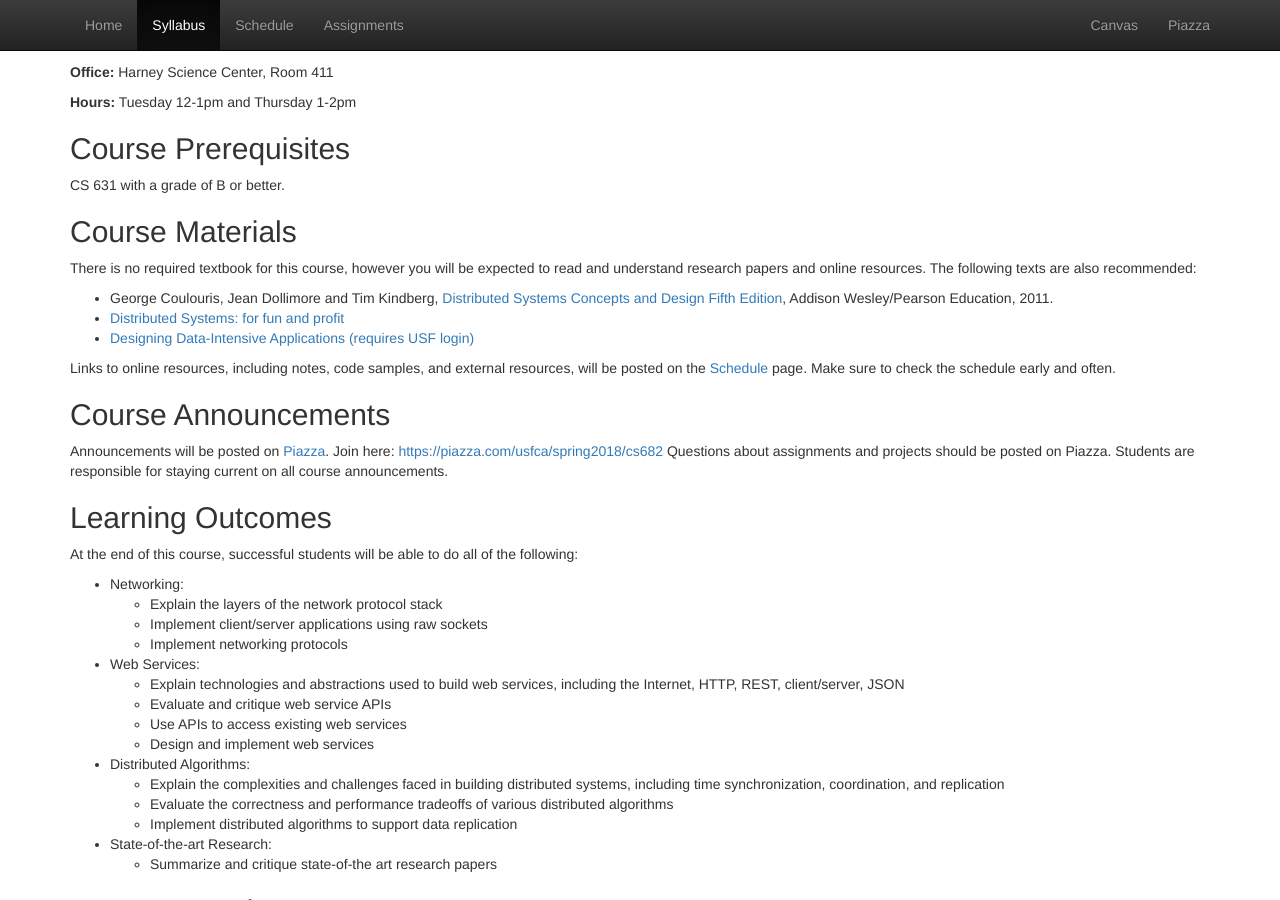
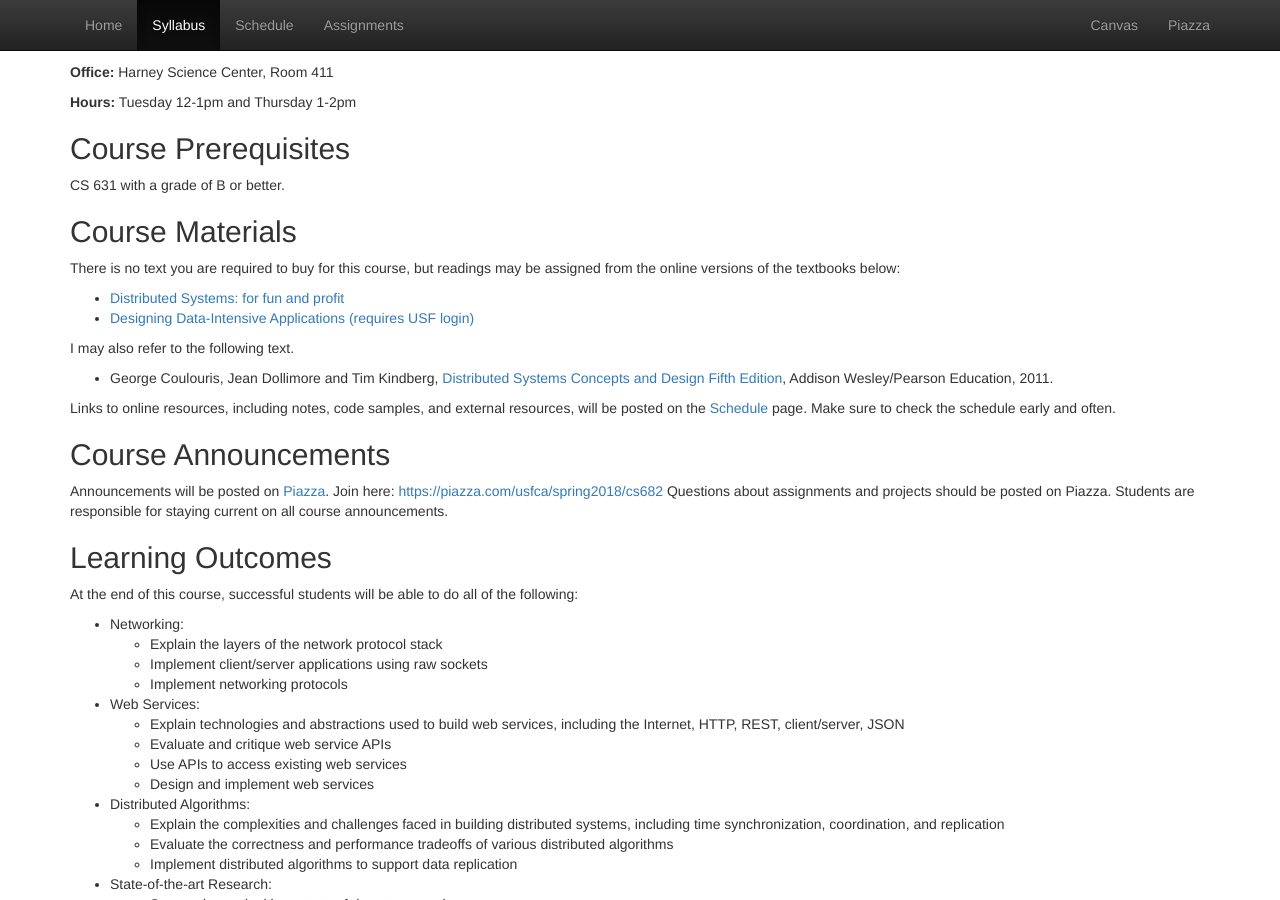
Before and after one commit to CS682-S18/cs682-s18.github.io, a Jekyll site: the page built from syllabus.html, in a window 1280 px wide and 900 px high, scrolled down 536 px. Built offline with Jekyll 4.4.1, drawn with Linux system fonts in a browser that asks for light colours.

Commit message:
update text

```diff
--- a/syllabus.html
+++ b/syllabus.html
@@ -30,13 +30,17 @@ title: Syllabus
  <p>CS 631 with a grade of B or better.</p>
 
  <h2>Course Materials</h2>
- <p>There is no required textbook for this course, however you will be expected to read and understand research papers and online resources. The following texts are also recommended:
-    <ul>
-      <li>George Coulouris, Jean Dollimore and Tim Kindberg, <a href="https://www.amazon.com/Distributed-Systems-Concepts-Design-5th/dp/0132143011">Distributed Systems Concepts and Design Fifth Edition</a>, Addison Wesley/Pearson Education, 2011.</li>
-      <li><a href="http://book.mixu.net/distsys/">Distributed Systems: for fun and profit</a></li>
-      <li><a href="http://0-proquest.safaribooksonline.com.ignacio.usfca.edu/book/software-engineering-and-development/9781491903063">Designing Data-Intensive Applications (requires USF login)</a></li>
-    </ul>
- </p>
+ <p>There is no text you are required to buy for this course, but readings may be assigned from the online versions of the textbooks below:
+  <ul>
+    <li><a href="http://book.mixu.net/distsys/">Distributed Systems: for fun and profit</a></li>
+    <li><a href="http://0-proquest.safaribooksonline.com.ignacio.usfca.edu/book/software-engineering-and-development/9781491903063">Designing Data-Intensive Applications (requires USF login)</a></li>
+  </ul>
+</p>
+<p>I may also refer to the following text.
+  <ul>
+    <li>George Coulouris, Jean Dollimore and Tim Kindberg, <a href="https://www.amazon.com/Distributed-Systems-Concepts-Design-5th/dp/0132143011">Distributed Systems Concepts and Design Fifth Edition</a>, Addison Wesley/Pearson Education, 2011.</li>
+  </ul>
+</p>
 
  <p>
    Links to online resources, including notes, code samples, and external resources, will be posted on the <a href="/schedule.html">Schedule</a> page. Make sure to check the schedule early and often.
```
